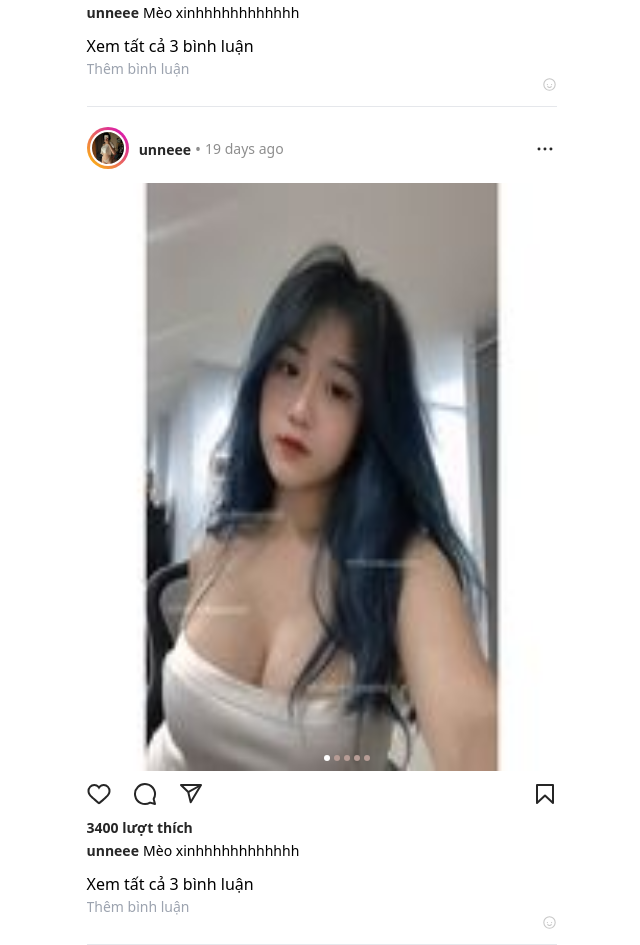
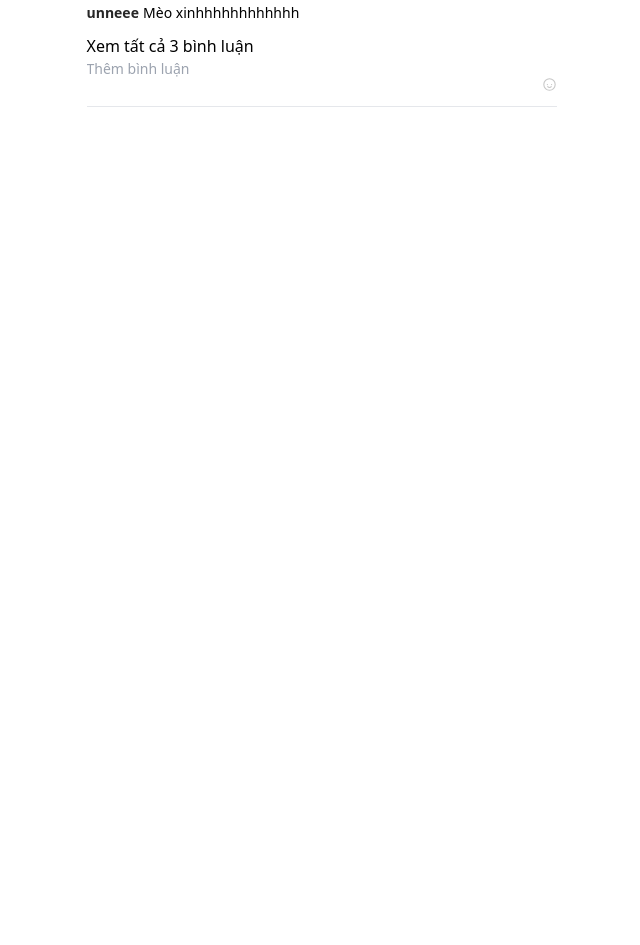
Before and after one commit to AnLee-dev/Clone_Insta, a Next.js app: page / in a window 1280 px wide. Shown: the part 1464-2409 px from the top of the page, without its empty margins (295-935 px from the left). After the commit the page ends 1571 px from the top, so only its background shows below. Built offline with nearby package versions, Linux system fonts and the light colour scheme; what next-redux-wrapper would draw is missing.

Commit message:
check router 🍟

```diff
--- /dev/null
+++ b/assets/svg/index.ts
@@ -0,0 +1,49 @@
+import HomeIconMount from "./Home_Icon_Mount.svg";
+import HomeIconUnmount from "./Home_Icon_Unmount.svg";
+import LogoText from "./Logo_Text.svg";
+import LogoIcon from "./Logo_Icon.svg";
+import SearchIconMount from "./Search_Icon_Mount.svg";
+import SearchIconUnmount from "./Search_Icon_Unmount.svg";
+import ExploreIconMount from "./Explore_Icon_Mount.svg";
+import ExploreIconUnmount from "./Explore_Icon_Unmount.svg";
+import ReelsIconMount from "./Reels_Icon_Mount.svg";
+import ReelsIconUnmount from "./Reels_Icon_Unmount.svg";
+import MessegerIconMount from "./Messeger_Icon_Mount.svg";
+import MessegerIconUnmount from "./Messeger_Icon_Unmount.svg";
+import NotificationIconMount from "./Notification_Icon_Mount.svg";
+import NotificationIconUnmount from "./Notification_Icon_Unmount.svg";
+import CreateIconMount from "./Create_Icon_Mount.svg";
+import CreateIconUnmount from "./Create_Icon_Unmount.svg";
+import MoreIconMount from "./More_Icon_Mount.svg";
+import MoreIconUnmount from "./More_Icon_Unmount.svg";
+import SettingIcon from "./Setting_Icon.svg";
+import SaveIcon from "./Save_Icon.svg";
+import ChangeModeIcon from "./Change_Mode_Icon.svg";
+import ActivityIcon from "./Activity_Icon.svg";
+import ReportIcon from "./Report_Icon.svg";
+
+export {
+  HomeIconMount,
+  HomeIconUnmount,
+  LogoText,
+  LogoIcon,
+  SearchIconMount,
+  SearchIconUnmount,
+  ExploreIconMount,
+  ExploreIconUnmount,
+  ReelsIconMount,
+  ReelsIconUnmount,
+  MessegerIconMount,
+  MessegerIconUnmount,
+  NotificationIconMount,
+  NotificationIconUnmount,
+  CreateIconMount,
+  CreateIconUnmount,
+  MoreIconMount,
+  MoreIconUnmount,
+  SettingIcon,
+  SaveIcon,
+  ChangeModeIcon,
+  ActivityIcon,
+  ReportIcon
+};
--- a/components/NavBar/NavBar.tsx
+++ b/components/NavBar/NavBar.tsx
@@ -1,46 +1,14 @@
 "use client";
 import { useRef, useState } from "react";
-import { useAppDispatch, useAppSelector } from "../../store/hooks";
-import { setSectionSelect } from "../../store/slice/nav";
+import { useAppSelector } from "../../store/hooks";
 import { useOnClickOutside } from "../../hooks/useClickOutSide";
-import HomeIconMount from "@/assets/svg/Home_Icon_Mount.svg";
-import HomeIconUnmount from "@/assets/svg/Home_Icon_Unmount.svg";
-import LogoText from "@/assets/svg/Logo_Text.svg";
-import LogoIcon from "@/assets/svg/Logo_Icon.svg";
-import SearchIconMount from "@/assets/svg/Search_Icon_Mount.svg";
-import SearchIconUnmount from "@/assets/svg/Search_Icon_Unmount.svg";
-import ExploreIconMount from "@/assets/svg/Explore_Icon_Mount.svg";
-import ExploreIconUnmount from "@/assets/svg/Explore_Icon_Unmount.svg";
-import ReelsIconMount from "@/assets/svg/Reels_Icon_Mount.svg";
-import ReelsIconUnmount from "@/assets/svg/Reels_Icon_Unmount.svg";
-import MessegerIconMount from "@/assets/svg/Messeger_Icon_Mount.svg";
-import MessegerIconUnmount from "@/assets/svg/Messeger_Icon_Unmount.svg";
-import NotificationIconMount from "@/assets/svg/Notification_Icon_Mount.svg";
-import NotificationIconUnmount from "@/assets/svg/Notification_Icon_Unmount.svg";
-import CreateIconMount from "@/assets/svg/Create_Icon_Mount.svg";
-import CreateIconUnmount from "@/assets/svg/Create_Icon_Unmount.svg";
-import MoreIconMount from "@/assets/svg/More_Icon_Mount.svg";
-import MoreIconUnmount from "@/assets/svg/More_Icon_Unmount.svg";
-import SettingIcon from "@/assets/svg/Setting_Icon.svg";
-import SaveIcon from "@/assets/svg/Save_Icon.svg";
-import ChangeModeIcon from "@/assets/svg/Change_Mode_Icon.svg";
-import ActivityIcon from "@/assets/svg/Activity_Icon.svg";
-import ReportIcon from "@/assets/svg/Report_Icon.svg";
+import * as ICON from "@/assets/svg";
 import Link from "next/link";
-import { SectionEnum } from "@/constants/routes";
 
 function NavBar() {
   const sectionSelected = useAppSelector((state) => state.nav.sectionSelected);
-
-  const dispatch = useAppDispatch();
   const settingRef = useRef(null);
-
-  const setSelect = (section: SectionEnum) => {
-    dispatch(setSectionSelect(section));
-  };
   const [check, setCheck] = useState(false);
-  const toggle = () => setCheck((prev) => !prev);
-
   useOnClickOutside(settingRef, () => setCheck(false));
 
   return (
@@ -49,27 +17,24 @@ function NavBar() {
         {/* logo Insta */}
         <div className="flex h-[92px] cursor-pointer items-center justify-start px-[20px]">
           <div className="hidden xl:block">
-            <LogoText />
+            <ICON.LogoText />
           </div>
           <div className="hidden md:block lg:block xl:hidden">
-            <LogoIcon />
+            <ICON.LogoIcon />
           </div>
         </div>
         <div className="h-[82%]">
           <div className="">
             {/* Home page */}
             <Link href="/">
-              <div
-                className="group my-[2px] h-[52px] cursor-pointer rounded-[25px] hover:bg-c1 md:flex md:items-center md:justify-center "
-                onClick={() => setSelect(SectionEnum.HOME)}
-              >
+              <div className="group my-[2px] h-[52px] cursor-pointer rounded-[25px] hover:bg-c1 md:flex md:items-center md:justify-center ">
                 <div className="m-auto flex lg:w-5/6 lg:items-center lg:justify-center xl:items-start xl:justify-start">
                   <div className="">
                     <span className="group-hover:[&>svg]:duration-300 group-hover:[&>svg]:ease-in-out group-hover:[&>svg]:scale-110">
                       {sectionSelected === "HOME" ? (
-                        <HomeIconMount />
+                        <ICON.HomeIconMount />
                       ) : (
-                        <HomeIconUnmount />
+                        <ICON.HomeIconUnmount />
                       )}
                     </span>
                   </div>
@@ -86,16 +51,13 @@ function NavBar() {
               </div>
             </Link>
             {/* Search page */}
-            <div
-              className="group my-[2px] h-[52px] cursor-pointer rounded-[25px] hover:bg-c1 md:flex md:items-center md:justify-center"
-              onClick={() => setSelect(SectionEnum.SEARCH)}
-            >
+            <div className="group my-[2px] h-[52px] cursor-pointer rounded-[25px] hover:bg-c1 md:flex md:items-center md:justify-center">
               <div className="m-auto flex lg:w-5/6 lg:items-center lg:justify-center xl:items-start xl:justify-start">
                 <span className="group-hover:[&>svg]:duration-300 group-hover:[&>svg]:ease-in-out group-hover:[&>svg]:scale-110">
                   {sectionSelected === "SEARCH" ? (
-                    <SearchIconMount />
+                    <ICON.SearchIconMount />
                   ) : (
-                    <SearchIconUnmount />
+                    <ICON.SearchIconUnmount />
                   )}
                 </span>
                 {sectionSelected === "SEARCH" ? (
@@ -110,16 +72,13 @@ function NavBar() {
               </div>
             </div>
             {/* EXPLORE page */}
-            <div
-              className="group my-[2px] h-[52px] cursor-pointer rounded-[25px] hover:bg-c1 md:flex md:items-center md:justify-center"
-              onClick={() => setSelect(SectionEnum.EXPLORE)}
-            >
+            <div className="group my-[2px] h-[52px] cursor-pointer rounded-[25px] hover:bg-c1 md:flex md:items-center md:justify-center">
               <div className="m-auto flex lg:w-5/6 lg:items-center lg:justify-center xl:items-start xl:justify-start">
                 <span className="group-hover:[&>svg]:duration-300 group-hover:[&>svg]:ease-in-out group-hover:[&>svg]:scale-110">
                   {sectionSelected === "EXPLORE" ? (
-                    <ExploreIconMount />
+                    <ICON.ExploreIconMount />
                   ) : (
-                    <ExploreIconUnmount />
+                    <ICON.ExploreIconUnmount />
                   )}
                 </span>
                 {sectionSelected === "EXPLORE" ? (
@@ -135,19 +94,16 @@ function NavBar() {
             </div>
             {/* REELS page */}
             <Link href="/reels/" passHref>
-              <div
-                className="group my-[2px] h-[52px] cursor-pointer rounded-[25px] hover:bg-c1 md:flex md:items-center md:justify-center"
-                onClick={() => setSelect(SectionEnum.REELS)}
-              >
+              <div className="group my-[2px] h-[52px] cursor-pointer rounded-[25px] hover:bg-c1 md:flex md:items-center md:justify-center">
                 <div className="m-auto flex lg:w-5/6 lg:items-center lg:justify-center xl:items-start xl:justify-start">
                   <span className="group-hover:[&>svg]:duration-300 group-hover:[&>svg]:ease-in-out group-hover:[&>svg]:scale-110">
-                    {sectionSelected === "REELS" ? (
-                      <ReelsIconMount />
+                    {sectionSelected.toUpperCase() === "REELS" ? (
+                      <ICON.ReelsIconMount />
                     ) : (
-                      <ReelsIconUnmount />
+                      <ICON.ReelsIconUnmount />
                     )}
                   </span>
-                  {sectionSelected === "REELS" ? (
+                  {sectionSelected.toUpperCase() === "REELS" ? (
                     <div className="hidden lg:hidden xl:block pl-[16px] font-bold">
                       Reels
                     </div>
@@ -160,16 +116,13 @@ function NavBar() {
               </div>
             </Link>
             {/* MESSENGER page */}
-            <div
-              className="group my-[2px] h-[52px] cursor-pointer rounded-[25px] hover:bg-c1 md:flex md:items-center md:justify-center"
-              onClick={() => setSelect(SectionEnum.MESSENGER)}
-            >
+            <div className="group my-[2px] h-[52px] cursor-pointer rounded-[25px] hover:bg-c1 md:flex md:items-center md:justify-center">
               <div className="m-auto flex lg:w-5/6 lg:items-center lg:justify-center xl:items-start xl:justify-start">
                 <span className="group-hover:[&>svg]:duration-300 group-hover:[&>svg]:ease-in-out group-hover:[&>svg]:scale-110">
                   {sectionSelected === "MESSENGER" ? (
-                    <MessegerIconMount />
+                    <ICON.MessegerIconMount />
                   ) : (
-                    <MessegerIconUnmount />
+                    <ICON.MessegerIconUnmount />
                   )}
                 </span>
                 {sectionSelected === "MESSENGER" ? (
@@ -184,16 +137,13 @@ function NavBar() {
               </div>
             </div>
             {/* NOTIFICATION page */}
-            <div
-              className="group my-[2px] h-[52px] cursor-pointer rounded-[25px] hover:bg-c1 md:flex md:items-center md:justify-center"
-              onClick={() => setSelect(SectionEnum.NOTIFICATION)}
-            >
+            <div className="group my-[2px] h-[52px] cursor-pointer rounded-[25px] hover:bg-c1 md:flex md:items-center md:justify-center">
               <div className="m-auto flex lg:w-5/6 lg:items-center lg:justify-center xl:items-start xl:justify-start">
                 <span className="group-hover:[&>svg]:duration-300 group-hover:[&>svg]:ease-in-out group-hover:[&>svg]:scale-110">
                   {sectionSelected === "NOTIFICATION" ? (
-                    <NotificationIconMount />
+                    <ICON.NotificationIconMount />
                   ) : (
-                    <NotificationIconUnmount />
+                    <ICON.NotificationIconUnmount />
                   )}
                 </span>
                 {sectionSelected === "NOTIFICATION" ? (
@@ -208,16 +158,13 @@ function NavBar() {
               </div>
             </div>
             {/* CREATE page */}
-            <div
-              className="group my-[2px] h-[52px] cursor-pointer rounded-[25px] hover:bg-c1 md:flex md:items-center md:justify-center"
-              onClick={() => setSelect(SectionEnum.CREATE)}
-            >
+            <div className="group my-[2px] h-[52px] cursor-pointer rounded-[25px] hover:bg-c1 md:flex md:items-center md:justify-center">
               <div className="m-auto flex lg:w-5/6 lg:items-center lg:justify-center xl:items-start xl:justify-start">
                 <span className="group-hover:[&>svg]:duration-300 group-hover:[&>svg]:ease-in-out group-hover:[&>svg]:scale-110">
                   {sectionSelected === "CREATE" ? (
-                    <CreateIconMount />
+                    <ICON.CreateIconMount />
                   ) : (
-                    <CreateIconUnmount />
+                    <ICON.CreateIconUnmount />
                   )}
                 </span>
                 {sectionSelected === "CREATE" ? (
@@ -241,18 +188,13 @@ function NavBar() {
         </div>
         <div className="">
           <div className="relative my-[2px] h-[52px] rounded-[25px]">
-            <div
-              className="group my-[2px] h-[52px] cursor-pointer rounded-[25px] hover:bg-c1 md:flex md:items-center md:justify-center"
-              onClick={() => {
-                toggle(), setSelect(SectionEnum.MORE);
-              }}
-            >
+            <div className="group my-[2px] h-[52px] cursor-pointer rounded-[25px] hover:bg-c1 md:flex md:items-center md:justify-center">
               <div className="m-auto flex lg:w-5/6 lg:items-center lg:justify-center xl:items-start xl:justify-start">
                 <span className="group-hover:[&>svg]:duration-300 group-hover:[&>svg]:ease-in-out group-hover:[&>svg]:scale-110">
                   {sectionSelected === "MORE" ? (
-                    <MoreIconMount />
+                    <ICON.MoreIconMount />
                   ) : (
-                    <MoreIconUnmount />
+                    <ICON.MoreIconUnmount />
                   )}
                 </span>
                 {sectionSelected === "MORE" ? (
@@ -276,31 +218,31 @@ function NavBar() {
                     <tr className="group h-[44px] w-full cursor-pointer hover:bg-c1">
                       <td className="pl-[10px]">Cài đặt</td>
                       <td className="group-hover:[&>svg]:duration-300 group-hover:[&>svg]:ease-in-out group-hover:[&>svg]:scale-110">
-                        <SettingIcon />
+                        <ICON.SettingIcon />
                       </td>
                     </tr>
                     <tr className="group h-[44px] w-full cursor-pointer hover:bg-c1">
                       <td className="pl-[10px]">Đã lưu</td>
                       <td className="group-hover:[&>svg]:duration-300 group-hover:[&>svg]:ease-in-out group-hover:[&>svg]:scale-110">
-                        <SaveIcon />
+                        <ICON.SaveIcon />
                       </td>
                     </tr>
                     <tr className="group h-[44px] w-full cursor-pointer hover:bg-c1">
                       <td className="pl-[10px]">Chuyển chế độ</td>
                       <td className="group-hover:[&>svg]:duration-300 group-hover:[&>svg]:ease-in-out group-hover:[&>svg]:scale-110">
-                        <ChangeModeIcon />
+                        <ICON.ChangeModeIcon />
                       </td>
                     </tr>
                     <tr className="group h-[44px] w-full cursor-pointer hover:bg-c1">
                       <td className="pl-[10px]">Hoạt động của bạn</td>
                       <td className="group-hover:[&>svg]:duration-300 group-hover:[&>svg]:ease-in-out group-hover:[&>svg]:scale-110">
-                        <ActivityIcon />
+                        <ICON.ActivityIcon />
                       </td>
                     </tr>
                     <tr className="group h-[44px] w-full cursor-pointer hover:bg-c1">
                       <td className="pl-[10px]">Báo cáo sự cố</td>
                       <td className="group-hover:[&>svg]:duration-300 group-hover:[&>svg]:ease-in-out group-hover:[&>svg]:scale-110">
-                        <ReportIcon />
+                        <ICON.ReportIcon />
                       </td>
                     </tr>
                     <tr className="group h-[44px] w-full cursor-pointer hover:bg-c1">
--- a/components/Organisms/Article/ReactArticle.tsx
+++ b/components/Organisms/Article/ReactArticle.tsx
@@ -3,7 +3,6 @@ import { useAppDispatch } from "@/store/hooks";
 
 export const ReactArticle = () => {
   const dispatch = useAppDispatch()
-
   const fetchCarousel = () => dispatch(toogleLike())
   return (
     <div className="w-full h-[46px]">
--- a/components/Organisms/Reels/Video.tsx
+++ b/components/Organisms/Reels/Video.tsx
@@ -9,9 +9,7 @@ export interface IProps {
 export const Video = ({ reel }: IProps): JSX.Element => {
   return (
     <div className="keen-slider__slide w-full h-[100vh] lg:w-[calc(100vw-71px)] mb:w-[100%] md:w-[100%] flex justify-center items-center">
-      <div
-        className=" w-full mb:w-[100%] md:w-[670px] h-[100vh] md:h-[95%] flex justify-center items-center rounded-lg relative ssm:bg-c4"
-      >
+      <div className=" w-full mb:w-[100%] md:w-[670px] h-[100vh] md:h-[95%] flex justify-center items-center rounded-lg relative ssm:bg-c4">
         <div className="w-[25%] absolute left-[20px] bottom-[100px] mb:flex-0 mb:justify-start md:left-0 lg:left-[22%] flex justify-center items-center gap-2">
           <AccountAvt src={reel.user.profile_pic_url} />
           <div className="flex gap-2 justify-center items-center md:flex-col-reverse lg:flex-row">
--- a/mocks/new-feed.ts
+++ b/mocks/new-feed.ts
@@ -384,140 +384,4 @@ export const new_feed = [
     tags: "Diversity",
     is_saved: false,
   },
-  {
-    created_at: "2023-02-10 21:20",
-    id: "45gffdafffdfdddds",
-    location: {
-      short_name: "Copenhagen",
-    },
-    comments: [
-      {
-        text: "test",
-        created_at: "2023-02-10 21:20",
-        user: {
-          pk: 10,
-          username: "string",
-          full_name: "string",
-          is_private: false,
-          profile_pic_url: "/images/chao.jpg",
-        },
-        comment_like_count: 20,
-        reply: [
-          {
-            text: "test reply",
-            created_at: "2023-02-10 21:20",
-            user: {
-              pk: 10,
-              username: "string",
-              full_name: "string",
-              is_private: false,
-              profile_pic_url: "/images/una1.jpg",
-            },
-            comment_like_count: 30,
-          },
-        ],
-        id: "12dhbgvfcd",
-      },
-      {
-        text: "test",
-        created_at: "2023-02-10 21:20",
-        user: {
-          pk: 10,
-          username: "string",
-          full_name: "string",
-          is_private: false,
-          profile_pic_url: "/images/My.jpg",
-        },
-        comment_like_count: 20,
-        reply: [
-          {
-            text: "test reply",
-            created_at: "2023-02-10 21:20",
-            user: {
-              pk: 10,
-              username: "string",
-              full_name: "string",
-              is_private: false,
-              profile_pic_url: "/images/pa.jpg",
-            },
-            comment_like_count: 30,
-          },
-        ],
-        id: "12dhbgvfcd",
-      },
-      {
-        text: "test",
-        created_at: "2023-02-10 21:20",
-        user: {
-          pk: 10,
-          username: "string",
-          full_name: "string",
-          is_private: false,
-          profile_pic_url: "/images/post1.jpg",
-        },
-        comment_like_count: 20,
-        reply: [
-          {
-            text: "test reply",
-            created_at: "2023-02-10 21:20",
-            user: {
-              pk: 10,
-              username: "string",
-              full_name: "string",
-              is_private: false,
-              profile_pic_url: "/images/una.jpg",
-            },
-            comment_like_count: 30,
-          },
-        ],
-        id: "12dhbgvfcd",
-      },
-    ],
-    carousel_media: {
-      images: [
-        {
-          id: 23,
-          src: "/images/beo.jpg",
-          poster: "",
-        },
-        {
-          id: 23,
-          src: "/images/post1.jpg",
-          poster: "",
-        },
-        {
-          id: 23,
-          src: "/images/una1.jpg",
-          poster: "",
-        },
-        {
-          id: 23,
-          src: "/images/una.jpg",
-          poster: "",
-        },
-        {
-          id: 23,
-          src: "/images/tien.jpg",
-          poster: "",
-        },
-      ],
-      videos: [],
-    },
-    user: {
-      id: "Diversity",
-      username: "unneee",
-      full_name: "Diversity",
-      profile_pic_url: "/images/una.jpg",
-      friendship_status: {
-        following: true,
-        outgoing_request: false,
-      },
-    },
-    like_count: 3400,
-    has_liked: false,
-    caption_text: "Mèo xinhhhhhhhhhhhh",
-    is_seen: true,
-    tags: "Diversity",
-    is_saved: false,
-  },
 ];
--- /dev/null
+++ b/pages/CheckRoute.tsx
@@ -0,0 +1,46 @@
+import { SectionEnum } from "@/constants/routes";
+import { useAppDispatch } from "@/store/hooks";
+import { setSectionSelect } from "@/store/slice/nav";
+import { useRouter } from "next/router";
+import { useEffect } from "react";
+
+function CheckRoute(): JSX.Element {
+  const router = useRouter();
+  const dispatch = useAppDispatch();
+  let section = router.asPath?.split('/')?.[1];
+
+  useEffect(() => {
+    switch (section) {
+      case "":
+        dispatch(setSectionSelect(SectionEnum.HOME));
+        break;
+      case "SEARCH":
+        dispatch(setSectionSelect(SectionEnum.SEARCH));
+        break;
+      case "EXPLORE":
+        dispatch(setSectionSelect(SectionEnum.EXPLORE));
+        break;
+      case "reels":
+        dispatch(setSectionSelect(SectionEnum.REELS));
+        break;
+      case "MESSENGER":
+        dispatch(setSectionSelect(SectionEnum.MESSENGER));
+        break;
+      case "NOTIFICATION":
+        dispatch(setSectionSelect(SectionEnum.NOTIFICATION));
+        break;
+      case "CREATE":
+        dispatch(setSectionSelect(SectionEnum.CREATE));
+        break;
+      case "PROFILE":
+        dispatch(setSectionSelect(SectionEnum.PROFILE));
+        break;
+      case "MORE":
+        dispatch(setSectionSelect(SectionEnum.MORE));
+        break;
+    }
+  }, [dispatch, section]);
+  return <></>;
+}
+
+export default CheckRoute;
--- a/pages/_app.tsx
+++ b/pages/_app.tsx
@@ -6,15 +6,18 @@ import { NavMobileBottom } from "@/components/NavBar/NavMobileBottom";
 import { NavMobileTop } from "@/components/NavBar/NavMobileTop";
 import NavBar from "@/components/NavBar/NavBar";
 import Head from "next/head";
+import CheckRoute from "./CheckRoute";
+import { Fragment } from "react";
 
 function MyApp({ Component, pageProps }: AppProps) {
   return (
-    <>
+    <Fragment>
       <Head>
         <title>Mystagram</title>
         <link rel="shortcut icon" href="/favicon/favicon.ico" />
       </Head>
       <Provider store={store}>
+        <CheckRoute />
         <div className="flex w-full mb:h-[calc(100vh-49px)] lg:h-[100vh] [&__svg]:cursor-pointer ">
           <NavMobileTop />
           <NavBar />
@@ -22,7 +25,7 @@ function MyApp({ Component, pageProps }: AppProps) {
         </div>
         <NavMobileBottom />
       </Provider>
-    </>
+    </Fragment>
   );
 }
 
--- a/store/slice/nav.ts
+++ b/store/slice/nav.ts
@@ -20,5 +20,5 @@ export const navSlice = createSlice({
   },
 });
 
-export const {setSectionSelect} = navSlice.actions
-export default navSlice.reducer
+export const { setSectionSelect } = navSlice.actions;
+export default navSlice.reducer;
```
Also changed, not shown: components/NavBar/NavMobileBottom.tsx (+8 -27 lines).
